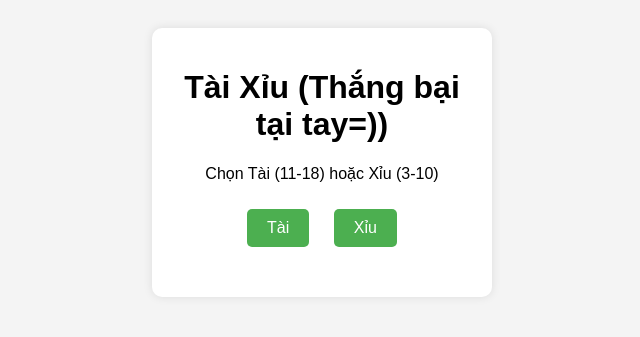
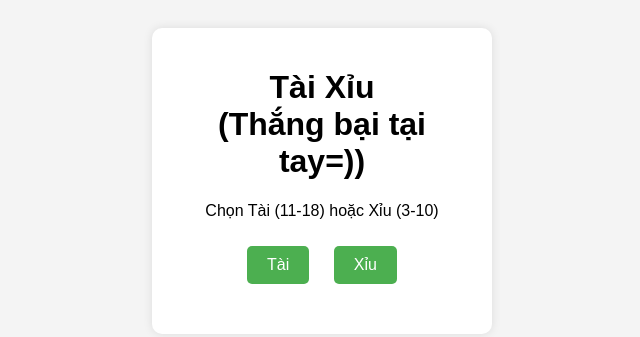
Before and after one commit to vandon1312/taixiu, a plain HTML site: page index.html in a window 1280 px wide. Shown: the whole page, without its empty margins (318-958 px from the left). Drawn offline with Linux system fonts and the light colour scheme.

Commit message:
Update index.html

```diff
--- a/index.html
+++ b/index.html
@@ -46,7 +46,7 @@
 </head>
 <body>
     <div class="container">
-        <h1>Tài Xỉu (Thắng bại tại tay=))</h1>
+        <h1>Tài Xỉu<br>(Thắng bại tại tay=))</h1>
         <p>Chọn Tài (11-18) hoặc Xỉu (3-10)</p>
         <button class="button" onclick="playGame('tai')">Tài</button>
         <button class="button" onclick="playGame('xiu')">Xỉu</button>
```
